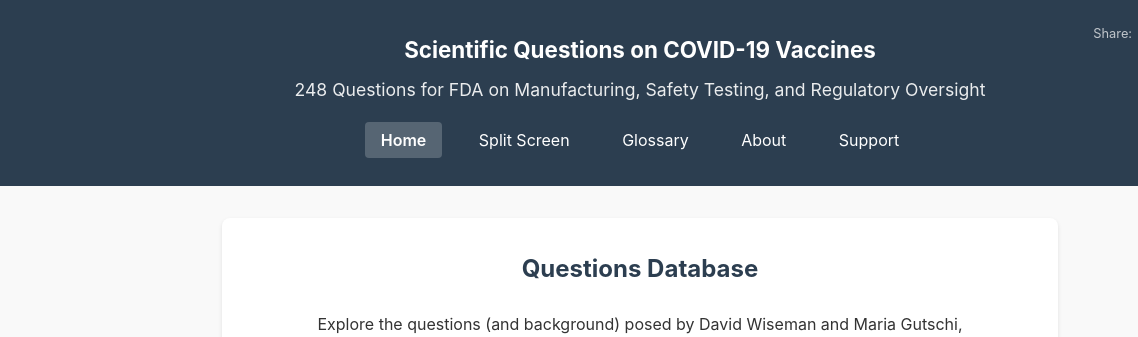
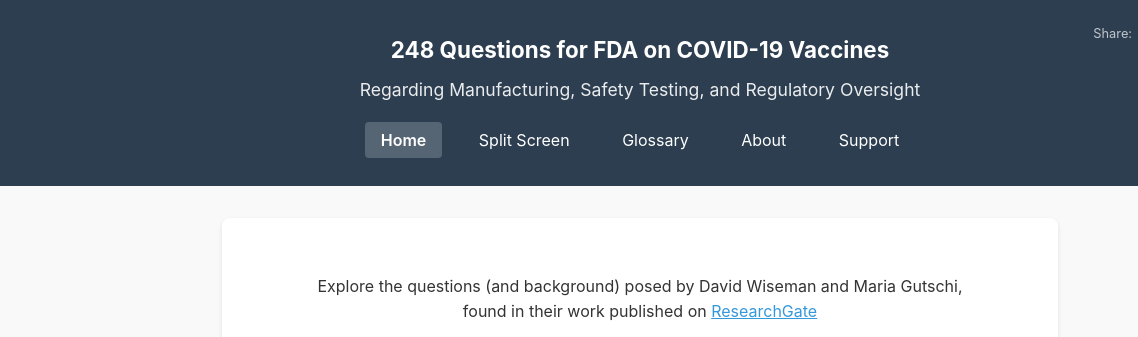
Before and after one commit to mroswell/248questions, a plain HTML site: page index.html in a window 1280 px wide. Shown: the top 337 px of the page, 0-1138 px from the left. Drawn offline with Linux system fonts and the light colour scheme.

Commit message:
Update site headers and clean up homepage
- Changed main heading to '248 Questions for FDA on COVID-19 Vaccines'
- Updated subtitle to 'Regarding Manufacturing, Safety Testing, and Regulatory Oversight'
- Removed subtitle from split-screen page for cleaner compact view
- Removed redundant 'Questions Database' heading from homepage
- Applied header changes consistently across all pages

```diff
--- a/index.html
+++ b/index.html
@@ -72,8 +72,8 @@
                 background: rgba(255,255,255,0.3) !important;
             }
         </style>
-        <h1>Scientific Questions on COVID-19 Vaccines</h1>
-        <p class="subtitle">248 Questions for FDA on Manufacturing, Safety Testing, and Regulatory Oversight</p>
+        <h1>248 Questions for FDA on COVID-19 Vaccines</h1>
+        <p class="subtitle">Regarding Manufacturing, Safety Testing, and Regulatory Oversight</p>
         <nav>
             <a href="index.html" class="active">Home</a>
             <a href="split-screen.html">Split Screen</a>
@@ -86,8 +86,6 @@
     <main>
 
         <section id="questions">
-            <h2 style="text-align: center;">Questions Database</h2>
-
             <p style="margin: 1.5rem auto; max-width: 800px; text-align: center; line-height: 1.6;">
                 Explore the questions (and background) posed by David Wiseman and Maria Gutschi,<br>
                 found in their work published on
```
Also changed, not shown: about.html (+2 -2 lines), glossary.html (+2 -2 lines), split-screen.html (+1 -2 lines), support.html (+2 -2 lines).
